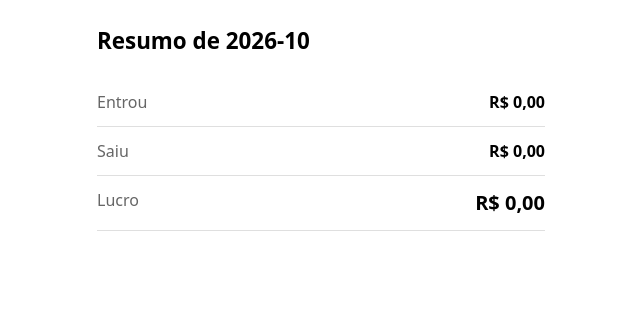
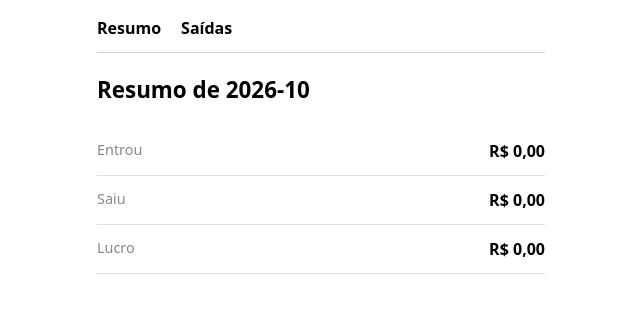
Before and after one commit to Isabelly-Neves/Projeto_ControleStudio, a Flask app: page / in a window 1280 px wide. Shown: the top 313 px of the page, without its empty margins (319-959 px from the left). Run offline with Flask 3, Linux system fonts and the light colour scheme; data that the repository does not hold is empty.

Commit message:
Formulário e lista de saídas

```diff
--- a/app.py
+++ b/app.py
@@ -1,7 +1,8 @@
 import sqlite3
 from datetime import date
+from decimal import Decimal, InvalidOperation
 
-from flask import Flask, g, render_template
+from flask import Flask, g, redirect, render_template, request, url_for
 
 app = Flask(__name__)
 DATABASE = "studio.db"
@@ -30,6 +31,26 @@ def brl(centavos):
     return "R$ " + texto.replace(",", "X").replace(".", ",").replace("X", ".")
 
 
+@app.template_filter("data_br")
+def data_br(texto):
+    """'2026-10-22' -> '22/10/2026'"""
+    return "/".join(reversed(texto.split("-")))
+
+
+def reais_para_centavos(texto):
+    """'50,00', '1.234,56' ou '50.5' -> centavos (int). Levanta ValueError se inválido."""
+    limpo = texto.replace("R$", "").strip()
+    if "," in limpo:
+        limpo = limpo.replace(".", "").replace(",", ".")
+    try:
+        valor = Decimal(limpo)
+    except InvalidOperation:
+        raise ValueError("valor inválido")
+    if not valor.is_finite() or valor <= 0:
+        raise ValueError("valor inválido")
+    return int((valor * 100).quantize(Decimal(1)))
+
+
 @app.route("/")
 def resumo():
     mes = date.today().strftime("%Y-%m")
@@ -48,3 +69,53 @@ def resumo():
     ).fetchone()[0]
 
     return render_template("resumo.html", mes=mes, entrou=entrou, saiu=saiu, lucro=entrou - saiu)
+
+
+@app.route("/saidas")
+def saidas():
+    linhas = get_db().execute(
+        "SELECT s.id, s.data, c.nome AS categoria, s.valor_centavos, s.descricao "
+        "FROM saidas s JOIN categorias c ON c.id = s.categoria_id "
+        "ORDER BY s.data DESC, s.id DESC LIMIT 50"
+    ).fetchall()
+    return render_template("saidas.html", saidas=linhas)
+
+
+@app.route("/saidas/nova", methods=["GET", "POST"])
+def saida_nova():
+    db = get_db()
+    categorias = db.execute(
+        "SELECT id, nome FROM categorias WHERE tipo = 'saida' ORDER BY nome"
+    ).fetchall()
+    ids_validos = {str(c["id"]) for c in categorias}
+
+    form = {"data": date.today().isoformat(), "categoria_id": "", "valor": "", "descricao": ""}
+    erro = None
+
+    if request.method == "POST":
+        form = {campo: request.form.get(campo, "").strip() for campo in form}
+
+        if form["categoria_id"] not in ids_validos:
+            erro = "Escolha uma categoria."
+        else:
+            try:
+                valor = reais_para_centavos(form["valor"])
+            except ValueError:
+                erro = "Informe um valor válido, como 50,00."
+
+        if not erro:
+            try:
+                data_lancamento = date.fromisoformat(form["data"])
+            except ValueError:
+                erro = "Informe uma data válida."
+
+        if not erro:
+            db.execute(
+                "INSERT INTO saidas (data, categoria_id, valor_centavos, descricao) "
+                "VALUES (?, ?, ?, ?)",
+                (data_lancamento.isoformat(), int(form["categoria_id"]), valor, form["descricao"] or None),
+            )
+            db.commit()
+            return redirect(url_for("saidas"))
+
+    return render_template("saida_nova.html", categorias=categorias, form=form, erro=erro)
--- /dev/null
+++ b/templates/base.html
@@ -0,0 +1,29 @@
+<!doctype html>
+<html lang="pt-BR">
+<head>
+  <meta charset="utf-8">
+  <meta name="viewport" content="width=device-width, initial-scale=1">
+  <title>{% block titulo %}Furo Delicado{% endblock %}</title>
+  <style>
+    :root { color-scheme: light dark; }
+    body { font-family: system-ui, sans-serif; max-width: 28rem; margin: 0 auto; padding: 1rem; line-height: 1.5; }
+    nav { display: flex; gap: 1.25rem; padding-bottom: .75rem; margin-bottom: 1.25rem; border-bottom: 1px solid #8886; }
+    nav a { color: inherit; font-weight: 600; text-decoration: none; }
+    h1 { font-size: 1.4rem; margin: 0 0 1.25rem; }
+    .linha { display: flex; justify-content: space-between; gap: 1rem; padding: .75rem 0; border-bottom: 1px solid #8884; }
+    .discreto { color: #888; font-size: .9rem; }
+    .valor { font-weight: 600; white-space: nowrap; }
+    .botao { display: inline-block; padding: .7rem 1rem; border: 0; border-radius: .5rem; background: #2b6cb0; color: #fff; font-size: 1rem; font-weight: 600; text-decoration: none; cursor: pointer; }
+    label { display: block; margin-top: 1rem; font-weight: 600; }
+    input, select { width: 100%; box-sizing: border-box; margin-top: .25rem; padding: .7rem; font-size: 1rem; }
+    .erro { padding: .75rem; border-radius: .5rem; background: #c5303022; border: 1px solid #c53030; }
+  </style>
+</head>
+<body>
+  <nav>
+    <a href="{{ url_for('resumo') }}">Resumo</a>
+    <a href="{{ url_for('saidas') }}">Saídas</a>
+  </nav>
+  {% block conteudo %}{% endblock %}
+</body>
+</html>
--- a/templates/resumo.html
+++ b/templates/resumo.html
@@ -1,25 +1,8 @@
-<!doctype html>
-<html lang="pt-BR">
-<head>
-  <meta charset="utf-8">
-  <meta name="viewport" content="width=device-width, initial-scale=1">
-  <title>Furo Delicado: resumo do mês</title>
-  <style>
-    body { font-family: system-ui, sans-serif; max-width: 28rem; margin: 0 auto; padding: 1.5rem 1rem; line-height: 1.5; }
-    h1 { font-size: 1.4rem; margin: 0 0 1.25rem; }
-    dl { margin: 0; }
-    .linha { display: flex; justify-content: space-between; padding: .75rem 0; border-bottom: 1px solid #8884; }
-    dt { color: #666; }
-    dd { margin: 0; font-weight: 600; }
-    .lucro dd { font-size: 1.25rem; }
-  </style>
-</head>
-<body>
+{% extends "base.html" %}
+{% block titulo %}Furo Delicado: resumo do mês{% endblock %}
+{% block conteudo %}
   <h1>Resumo de {{ mes }}</h1>
-  <dl>
-    <div class="linha"><dt>Entrou</dt><dd>{{ entrou | brl }}</dd></div>
-    <div class="linha"><dt>Saiu</dt><dd>{{ saiu | brl }}</dd></div>
-    <div class="linha lucro"><dt>Lucro</dt><dd>{{ lucro | brl }}</dd></div>
-  </dl>
-</body>
-</html>
+  <div class="linha"><span class="discreto">Entrou</span><span class="valor">{{ entrou | brl }}</span></div>
+  <div class="linha"><span class="discreto">Saiu</span><span class="valor">{{ saiu | brl }}</span></div>
+  <div class="linha"><span class="discreto">Lucro</span><span class="valor">{{ lucro | brl }}</span></div>
+{% endblock %}
```
Also changed, not shown: templates/saida_nova.html (added, +26 -0 lines), templates/saidas.html (added, +17 -0 lines), README.md.
